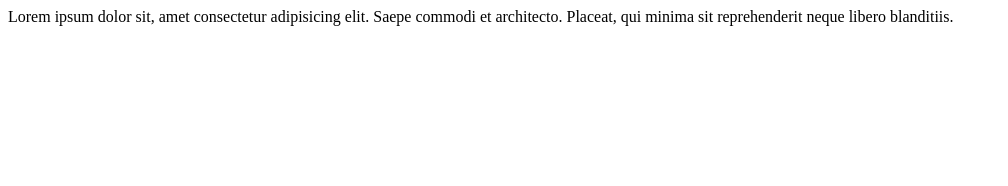
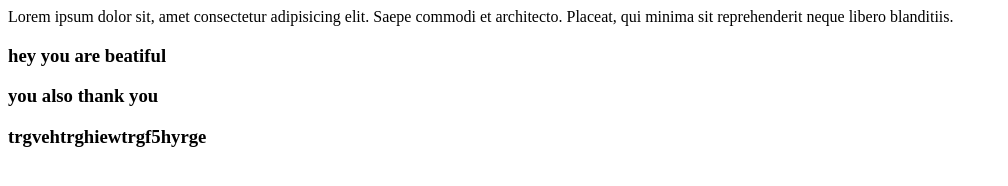
Before and after one commit to Ripon-43/prograaming-beta, a plain HTML site: page index.html in a window 1280 px wide. Shown: the whole page, without its empty margins (0-1008 px from the left). Drawn offline with Linux system fonts and the light colour scheme.

Commit message:
noob man

```diff
--- a/index.html
+++ b/index.html
@@ -8,5 +8,8 @@
 </head>
 <body>
     Lorem ipsum dolor sit, amet consectetur adipisicing elit. Saepe commodi et architecto. Placeat, qui minima sit reprehenderit neque libero blanditiis.
+    <h3>hey you are beatiful</h3>
+    <h3>you also thank you</h3>
+    <h3>trgvehtrghiewtrgf5hyrge</h3>
 </body>
 </html>
```
